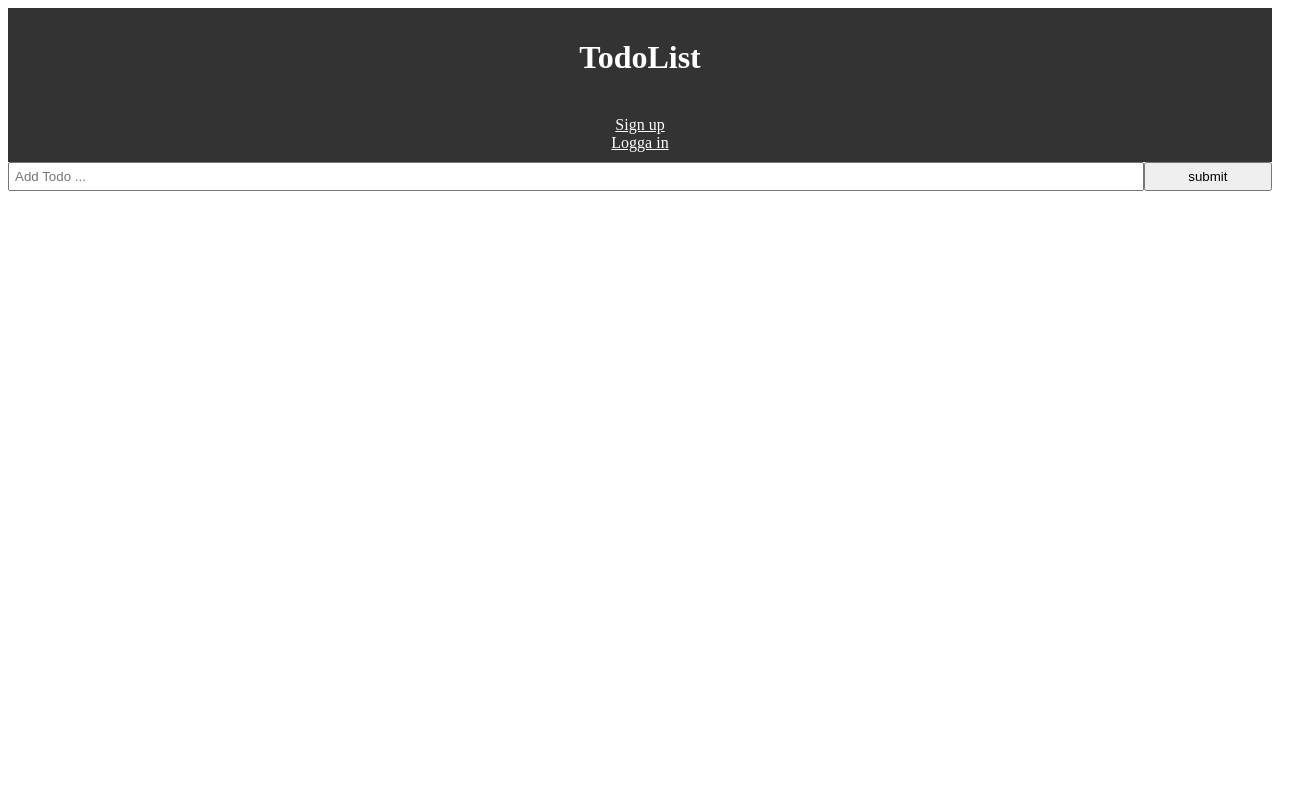
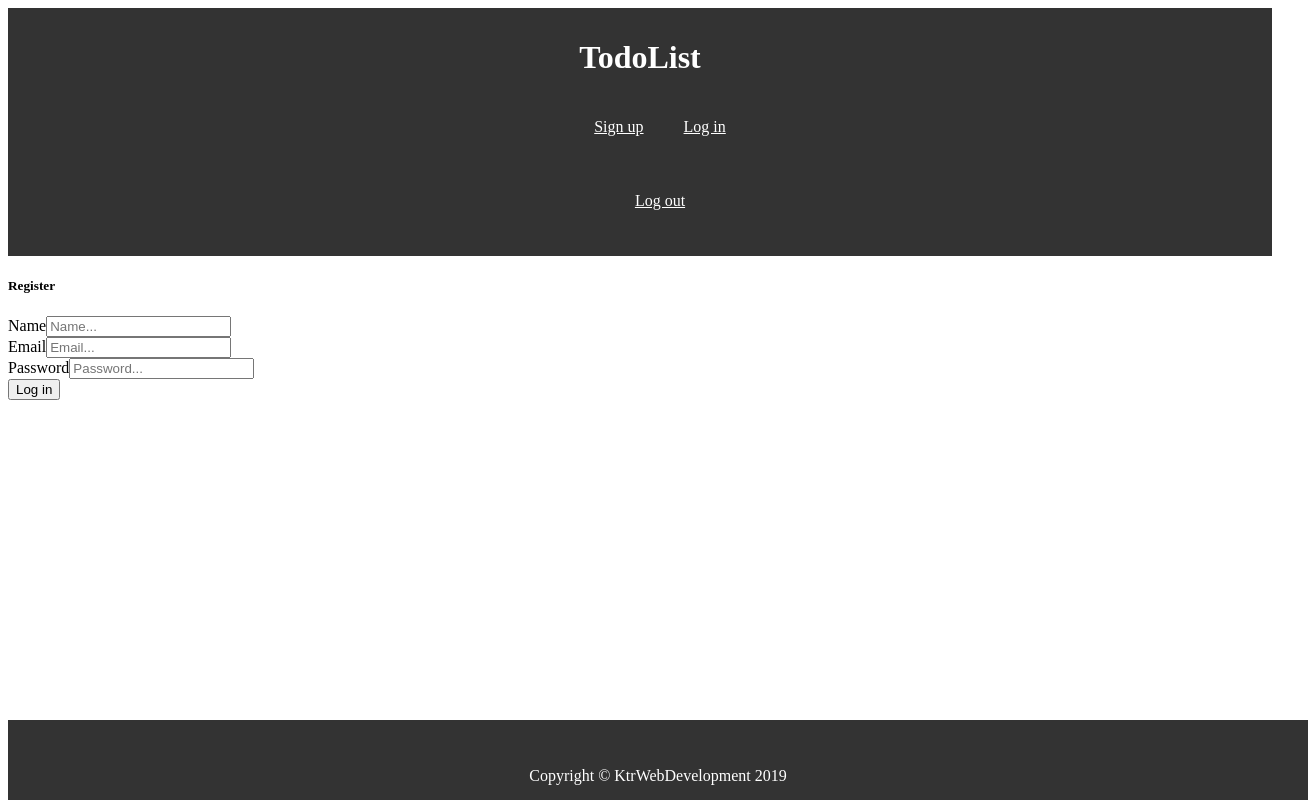
Before and after one commit to quie87/Project-CRUD, a React (Create React App) app in the folder client/: page /signUp in a window 1280 px wide. Shown: the whole page, 1308 px wide, since content can reach past the window. Built offline with nearby package versions, Linux system fonts and the light colour scheme; no server answers.

Commit message:
adding firstpage with nav, sign in and sign up forms with some routing

```diff
--- a/client/package.json
+++ b/client/package.json
@@ -4,10 +4,12 @@
   "private": true,
   "dependencies": {
     "axios": "^0.18.0",
+    "bootstrap": "^4.3.1",
     "react": "^16.8.6",
     "react-dom": "^16.8.6",
     "react-router-dom": "^5.0.0",
-    "react-scripts": "2.1.8"
+    "react-scripts": "2.1.8",
+    "reactstrap": "^8.0.0"
   },
   "scripts": {
     "start": "react-scripts start",
--- a/client/src/App.css
+++ b/client/src/App.css
@@ -1,11 +1,54 @@
-ol, ul  {
+a:link { color: #fff }
+a:visited { color: #fff }
+
+ol, ul {
 	list-style: none;
+}
+
+.menu li {
+	display: inline-block;
+	padding: 20px;
 
 }
-
-.menu {
-	display: inline;
+/* Sticky footer styles
+-------------------------------------------------- */
+html {
+	position: relative;
+	min-height: 100%;
+}
+body {
+	/* Margin bottom by footer height */
+	margin-bottom: 60px;
+}
+.footer {
+	position: absolute;
+	bottom: 0;
+	width: 100%;
+	/* Set the fixed height of the footer here */
+	height: 60px;
+	line-height: 60px; /* Vertically center the text there */
+	background-color: #f5f5f5;
 }
 
-a:link { color: #fff }
-a:visited { color: #fff }
+
+/* Custom page CSS */
+
+body > .container {
+	padding: 60px 15px 0;
+}
+
+.footer > .container {
+	padding-right: 15px;
+	padding-left: 15px;
+}
+
+.logout-btn {
+	border: 0;
+	background: transparent;
+	cursor: pointer;
+	color: rgba(255,255,255,.5);
+}
+
+.logout-btn:hover {
+	color:rgba(255,255,255,.75);
+}
--- a/client/src/App.js
+++ b/client/src/App.js
@@ -1,19 +1,33 @@
 import React, { Component } from 'react'
+import { BrowserRouter, Switch, Route } from 'react-router-dom'
+
 import Header from './components/layout/Header'
+import Dashboard from './components/dashboard/Dashboard'
 import TodoProject from './components/Todos/TodoProject'
-// import Navbar from './components/layout/Navbar'
+import Footer from './components/layout/Footer'
+import SignIn from './components/auth/SignIn'
+import SignUp from './components/auth/SignUp'
+// import 'bootstrap/dist/css/bootstrap.min.css'
 
 import './App.css'
 
 class App extends Component {
   render () {
     return (
-      <div className='App'>
-        <div className='container'>
-          <Header />
-          <TodoProject />
+      <BrowserRouter>
+        <div className='App'>
+          <div className='container'>
+            <Header />
+            <Switch>
+              <Route exact path='/' component={Dashboard} />
+              <Route path='/todoproject' component={TodoProject} />
+              <Route path='/signin' component={SignIn} />
+              <Route path='/signUp' component={SignUp} />
+            </Switch>
+            <Footer />
+          </div>
         </div>
-      </div>
+      </BrowserRouter>
     )
   }
 }
--- a/client/src/components/Todos/TodoItem.js
+++ b/client/src/components/Todos/TodoItem.js
@@ -32,8 +32,8 @@ const btnStyle = {
 	background: '#ff0000',
 	color: '#fff',
 	border: 'none',
-	padding: '5px 8px',
-	borderRadius: '50%',
+	padding: '5px 10px',
+	borderRadius: '70%',
 	cursor: 'pointer',
 	float: 'right'
 }
--- /dev/null
+++ b/client/src/components/auth/SignIn.js
@@ -0,0 +1,41 @@
+import React, { Component } from 'react'
+
+class SignIn extends Component {
+	state = {
+		email: '',
+		password: ''
+	}
+
+	handleChange = (e) => {
+		this.setState({
+			[e.target.id]: e.target.value
+		})
+	}
+
+	handleSubmit = (e) => {
+		e.preventDefault()
+
+		console.log(this.state)
+	}
+
+  render () {
+    return (
+      <div className='container'>
+				<form onSubmit={this.handleSubmit} >
+					<h5>Sign In</h5>
+					<div>
+						<label>Email</label>
+						<input onChange={this.handleChange} type='email' id='email' placeholder='Email...' required />
+					</div>
+					<div>
+						<label>Password</label>
+						<input onChange={this.handleChange} type='password' id='password' placeholder='Password...' required />
+					</div>
+					<button>Log in</button>
+					</form>
+			</div>
+    )
+  }
+}
+
+export default SignIn
--- /dev/null
+++ b/client/src/components/auth/SignUp.js
@@ -0,0 +1,46 @@
+import React, { Component } from 'react'
+
+class SignUp extends Component {
+	state = {
+		name: '',
+		email: '',
+		password: ''
+	}
+
+	handleChange = (e) => {
+		this.setState({
+			[e.target.id]: e.target.value
+		})
+	}
+
+	handleSubmit = (e) => {
+		e.preventDefault()
+
+		console.log(this.state)
+	}
+
+  render () {
+    return (
+      <div className='container'>
+				<form onSubmit={this.handleSubmit} >
+					<h5>Register</h5>
+					<div>
+						<label>Name</label>
+						<input onChange={this.handleChange} type='Name' id='name' placeholder='Name...' required />
+					</div>
+					<div>
+						<label>Email</label>
+						<input onChange={this.handleChange} type='email' id='email' placeholder='Email...' required />
+					</div>
+					<div>
+						<label>Password</label>
+						<input onChange={this.handleChange} type='password' id='password' placeholder='Password...' required />
+					</div>
+					<button>Log in</button>
+					</form>
+			</div>
+    )
+  }
+}
+
+export default SignUp
--- /dev/null
+++ b/client/src/components/dashboard/Dashboard.js
@@ -0,0 +1,15 @@
+import React, { Component } from 'react'
+
+class Dashboard extends Component {
+  render () {
+    return (
+      <div className='dashboard container'>
+        <h1>
+					Welcome to the project manager "What to do?"
+        </h1>
+      </div>
+    )
+  }
+}
+
+export default Dashboard
--- /dev/null
+++ b/client/src/components/layout/Footer.js
@@ -0,0 +1,18 @@
+import React from 'react'
+
+function Footer () {
+  return (
+    <footer style={headerStyle} className='footer'>
+      <p>Copyright &copy; KtrWebDevelopment 2019</p>
+    </footer>
+  )
+}
+
+const headerStyle = {
+  backgroundColor: '#333',
+  color: '#fff',
+  textAlign: 'center',
+  padding: '10px'
+}
+
+export default Footer
--- a/client/src/components/layout/SignedInLinks.js
+++ b/client/src/components/layout/SignedInLinks.js
@@ -0,0 +1,13 @@
+import React from 'react'
+import { NavLink } from 'react-router-dom'
+
+const SignedInLinks = () => {
+  return (
+    <ul className='menu'>
+      <li><NavLink to='/'>Sign up</NavLink></li>
+      <li><NavLink to='/'>Log in</NavLink></li>
+    </ul>
+  )
+}
+
+export default SignedInLinks
--- a/client/src/components/layout/SignedOutLinks.js
+++ b/client/src/components/layout/SignedOutLinks.js
@@ -0,0 +1,12 @@
+import React from 'react'
+import { NavLink } from 'react-router-dom'
+
+const SignedOutLinks = () => {
+  return (
+    <ul className='menu'>
+      <li><NavLink to='/'>Log out</NavLink></li>
+    </ul>
+  )
+}
+
+export default SignedOutLinks
--- a/client/src/components/layout/header.js
+++ b/client/src/components/layout/header.js
@@ -1,13 +1,13 @@
 import React from 'react'
+import SignedIn from './SignedInLinks'
+import SignedOut from './SignedOutLinks'
 
 function Header () {
   return (
     <header style={headerStyle}>
       <h1>TodoList</h1>
-      <ol className='menu'>
-        <li><a href='/'>Sign up</a></li>
-        <li><a href='/'>Logga in</a></li>
-      </ol>
+      <SignedIn />
+      <SignedOut />
     </header>
   )
 }
```
Also changed, not shown: client/src/components/layout/Navbar.js (deleted, +0 -14 lines), 1 other file (tests, documents, lock files or other folders).
